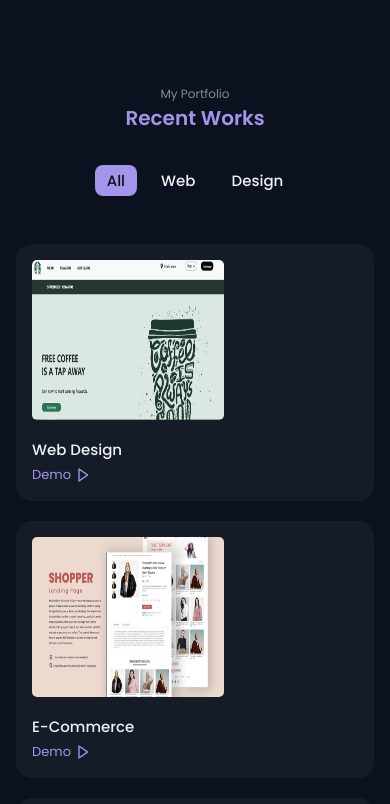
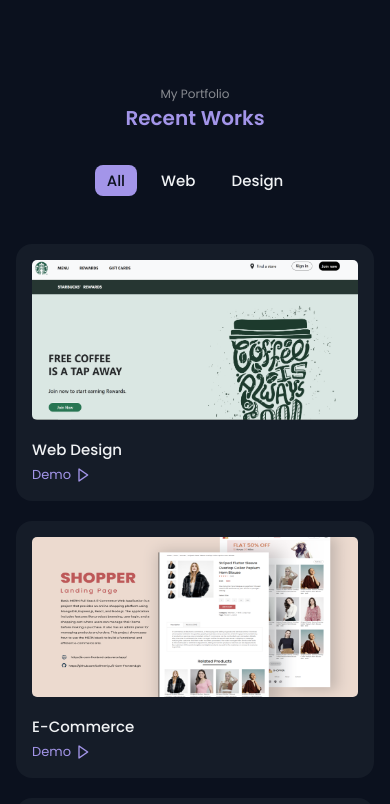
Before and after one commit to callmeniyu/portfolio_callmeniyu, a plain HTML site: page index.html in a window 390 px wide. Shown: the part 2998-3802 px from the top of the page. Drawn offline with nearby package versions, Linux system fonts and the light colour scheme.

Commit message:
production version

```diff
--- a/assets/css/styles.css
+++ b/assets/css/styles.css
@@ -1234,3 +1234,8 @@ body.light-theme {
     width: 350px !important;
   }
 }
+@media (max-width:400px) {
+  .work__img{
+    width: 100%;
+  }
+}
```
